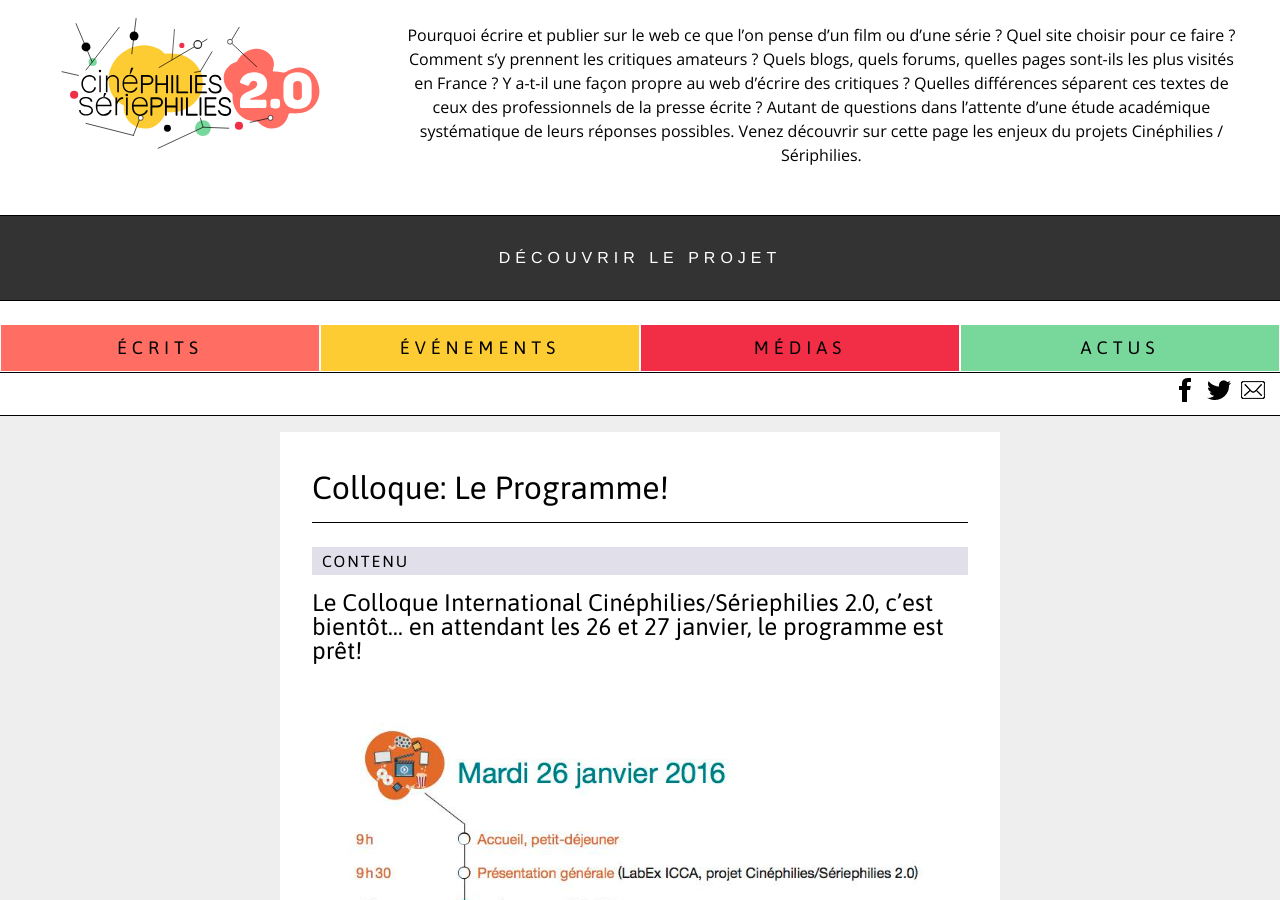
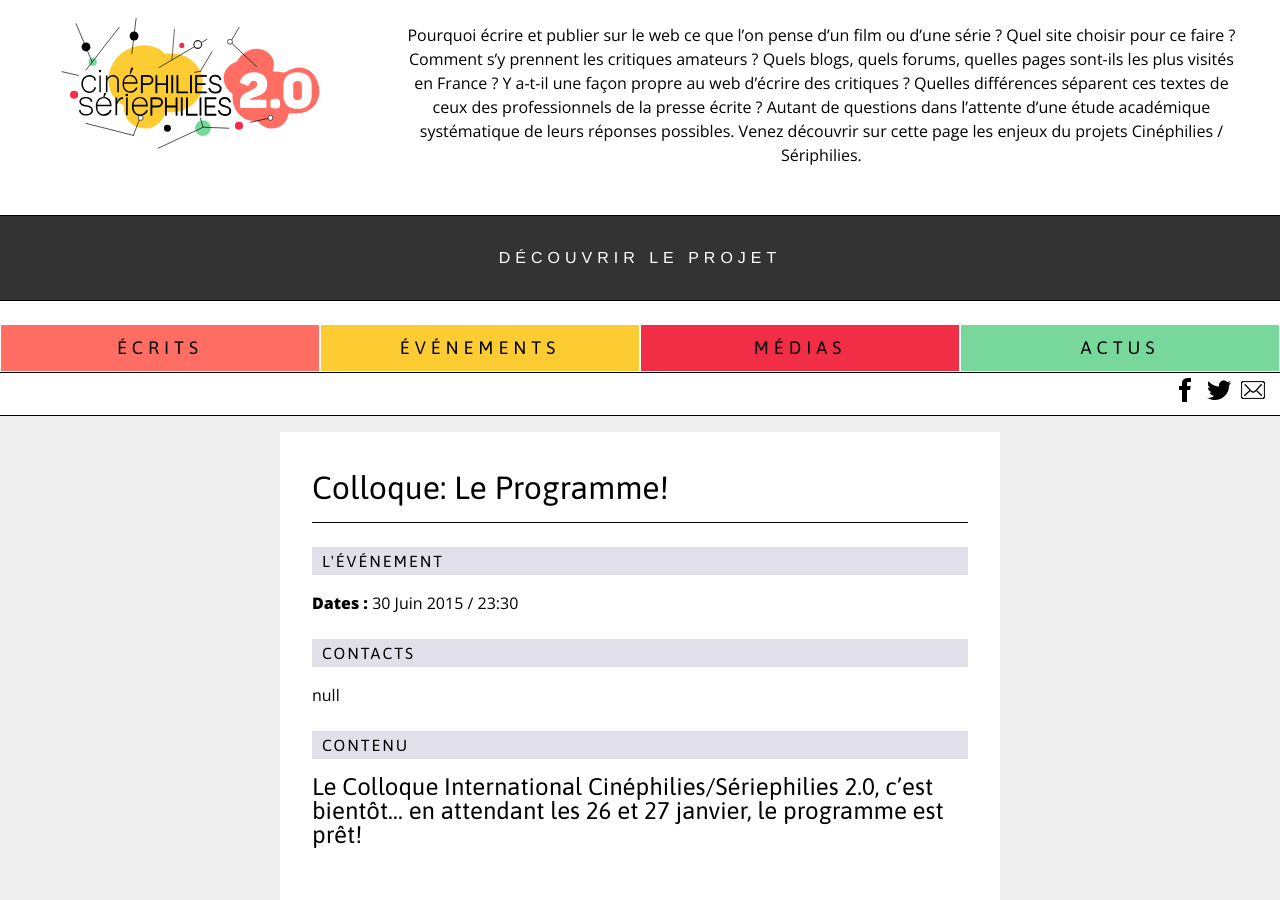
Before and after one commit to Labex-ICCA/Labex-ICCA.github.io, a Jekyll site: the page built from _posts/evenements/2016-01-08-colloque-le-programme.md, in a window 1280 px wide and 900 px high. Built offline with Jekyll 4.4.1, drawn with Linux system fonts in a browser that asks for light colours; Markdown is read by kramdown in place of the engine named in the settings; part of the change alters nothing that is shown.

Commit message:
Updated 2016-01-08-colloque-le-programme.md

```diff
--- a/_posts/evenements/2016-01-08-colloque-le-programme.md
+++ b/_posts/evenements/2016-01-08-colloque-le-programme.md
@@ -5,10 +5,12 @@ author: ""
 "event-title": ""
 "event-date": "30 Juin 2015 / 23:30"
 "event-information": ""
-"event-contact": null
-published: false
+"event-contact":
+  - "null"
+published: true
 title: "Colloque: Le Programme! "
 ---
+
 
 ## Le Colloque International Cinéphilies/Sériephilies 2.0, c'est bientôt... en attendant les 26 et 27 janvier, le programme est prêt!
 
```
